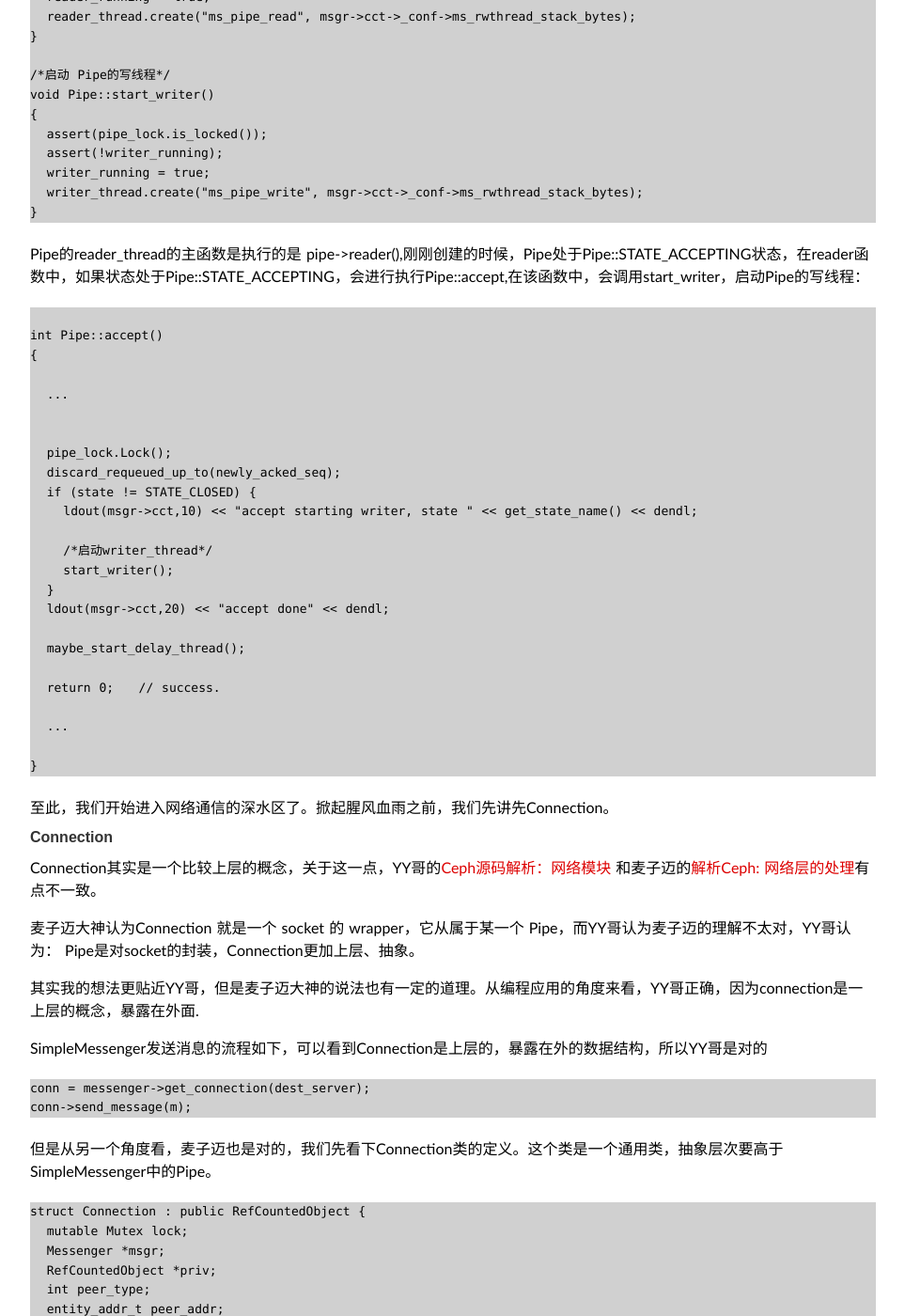
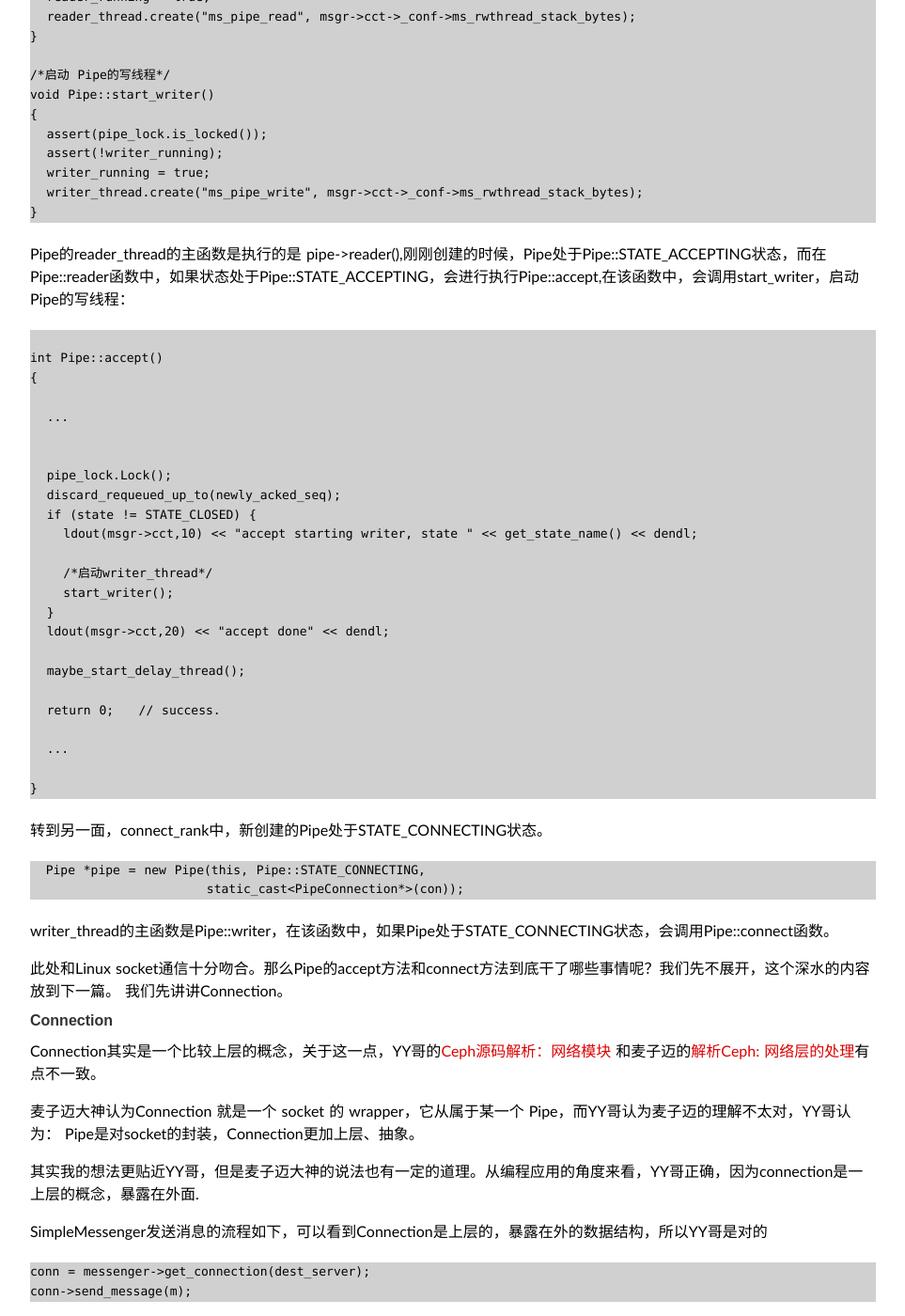
Before and after one commit to Bean-Li/Bean-Li.github.io, a Jekyll site: the page built from _posts/2016-07-02-ceph-network-message.md, in a window 1280 px wide and 1400 px high, scrolled down 13659 px. Shown: the whole window at 94% size, without its empty margins (158-1121 px from the left). Built offline with Jekyll 4.4.1, drawn with Linux system fonts in a browser that asks for light colours; some web fonts are replaced.

Commit message:
fix ceph network message (1)

````diff
--- a/_posts/2016-07-02-ceph-network-message.md
+++ b/_posts/2016-07-02-ceph-network-message.md
@@ -698,7 +698,7 @@ void Pipe::start_writer()
 }
 ```
 
-Pipe的reader\_thread的主函数是执行的是 pipe->reader(),刚刚创建的时候，Pipe处于Pipe::STATE\_ACCEPTING状态，在reader函数中，如果状态处于Pipe::STATE\_ACCEPTING，会进行执行Pipe::accept,在该函数中，会调用start_writer，启动Pipe的写线程：
+Pipe的reader\_thread的主函数是执行的是 pipe->reader(),刚刚创建的时候，Pipe处于Pipe::STATE\_ACCEPTING状态，而在Pipe::reader函数中，如果状态处于Pipe::STATE\_ACCEPTING，会进行执行Pipe::accept,在该函数中，会调用start_writer，启动Pipe的写线程：
 
 ```
 
@@ -727,7 +727,17 @@ int Pipe::accept()
 }
 ```
 
-至此，我们开始进入网络通信的深水区了。掀起腥风血雨之前，我们先讲先Connection。
+转到另一面，connect\_rank中，新创建的Pipe处于STATE\_CONNECTING状态。
+
+```
+  Pipe *pipe = new Pipe(this, Pipe::STATE_CONNECTING,
+			static_cast<PipeConnection*>(con));
+```
+writer_thread的主函数是Pipe::writer，在该函数中，如果Pipe处于STATE\_CONNECTING状态，会调用Pipe::connect函数。
+
+此处和Linux socket通信十分吻合。那么Pipe的accept方法和connect方法到底干了哪些事情呢？我们先不展开，这个深水的内容放到下一篇。
+我们先讲讲Connection。
+
 
 #### Connection
 
````
